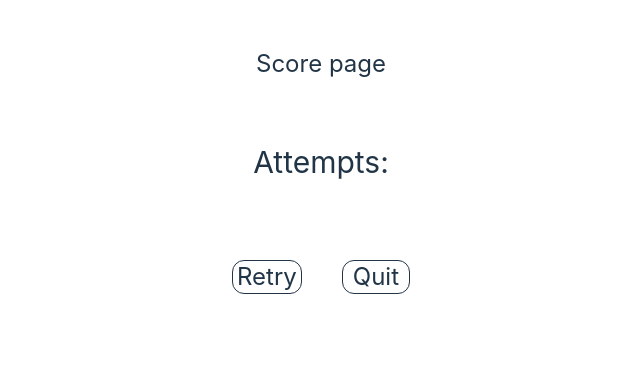
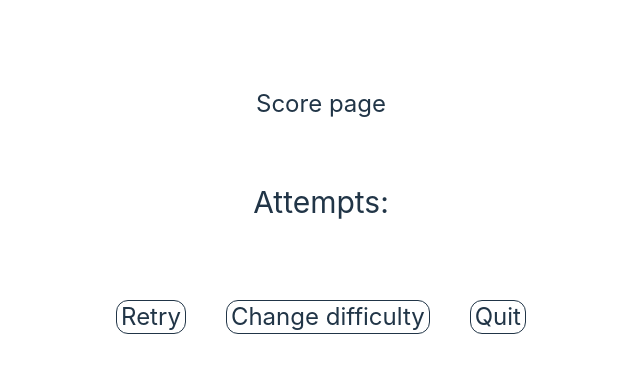
Before and after one commit to Owale128/MemoryGame, a React (Vite) app: page /scorePage in a window 1280 px wide. Shown: the top 372 px of the page, without its empty margins (319-959 px from the left). Built offline with nearby package versions, Linux system fonts and the light colour scheme; no server answers.

Commit message:
Created a quit button component. Also added buttons in scorePage

```diff
--- /dev/null
+++ b/src/components/QuitBtn.tsx
@@ -0,0 +1,23 @@
+import { useNavigate } from "react-router-dom"
+
+const QuitBtn = () => {
+const navigate = useNavigate()
+
+const quit = () => {
+    const isConfirmed = confirm('Are you sure?')
+    sessionStorage.removeItem('username')
+    sessionStorage.removeItem('difficulty')
+    if(isConfirmed) navigate('/')
+}
+
+  return (
+    <button
+    onClick={quit}
+    className="border rounded-xl px-1 text-2xl cursor-pointer"
+    >
+      Quit
+    </button>
+  )
+}
+
+export default QuitBtn
--- a/src/pages/Layout.tsx
+++ b/src/pages/Layout.tsx
@@ -1,4 +1,5 @@
 import { Outlet, useLocation, useNavigate } from "react-router-dom"
+import QuitBtn from "../components/QuitBtn"
 
 const Layout = () => {
   const location = useLocation()
@@ -7,22 +8,15 @@ const Layout = () => {
   const isGamePage = location.pathname === '/gamePage'
   const isDifficulty = location.pathname === '/difficulty'
 
-  const quit = () => {
-   const isConfirmed = confirm('Are you sure?')
-   sessionStorage.removeItem('username')
-   sessionStorage.removeItem('difficulty')
-   if(isConfirmed) navigate('/')
-  }
-
   const backBtn = () => {
     navigate('/difficulty')
   }
 
   return (
     <div >
-        <header className="text-center p-1 text-xl">
-          {isDifficulty && <button onClick={quit} className="cursor-pointer border border-black px-1 mt-5 rounded-xl">Quit</button>}
-          {isGamePage && <button onClick={backBtn} className="cursor-pointer border border-black px-1 mt-5 rounded-xl">Back</button>}
+        <header className="text-center p-6 text-xl">
+          {isDifficulty && <QuitBtn />}
+          {isGamePage && <button onClick={backBtn} className="cursor-pointer border border-black px-1 text-2xl rounded-xl">Back</button>}
           {isHomePage && <p>Welcome</p>}
         </header>
         <main>
--- a/src/pages/ScorePage.tsx
+++ b/src/pages/ScorePage.tsx
@@ -1,4 +1,5 @@
 import { useLocation, useNavigate } from "react-router-dom"
+import QuitBtn from "../components/QuitBtn"
 
 const ScorePage = () => {
   const location = useLocation()
@@ -10,17 +11,33 @@ const ScorePage = () => {
     const savedDifficulty = sessionStorage.getItem('difficulty')
     navigate('/gamePage', {state: {difficulty: savedDifficulty}})
   }
+
+  const changeDifficulty = () => {
+    navigate('/difficulty')
+  }
+
   return (
     <div className="flex flex-col items-center">
       <h1 className="text-2xl mt-10">Score page</h1>
       <h2 className="text-3xl mt-8">{storedUsername}</h2>
       <h2 className="text-3xl mt-8">Attempts: {attempts}</h2>
+
       <div className="mt-20">
       <button
-      className="border rounded-xl px-1 text-2xl cursor-pointer mr-10"
+      className="border rounded-xl px-1 text-2xl cursor-pointer"
       onClick={retryGame}
-      >Retry</button>
-      <button className="border rounded-xl px-2.5 text-2xl cursor-pointer">Quit</button>
+      >
+        Retry
+      </button>
+
+      <button
+      className="border rounded-xl px-1 text-2xl cursor-pointer mx-10"
+      onClick={changeDifficulty}
+      >
+        Change difficulty
+      </button>
+
+      <QuitBtn />
       </div>
     </div>
   )
```
